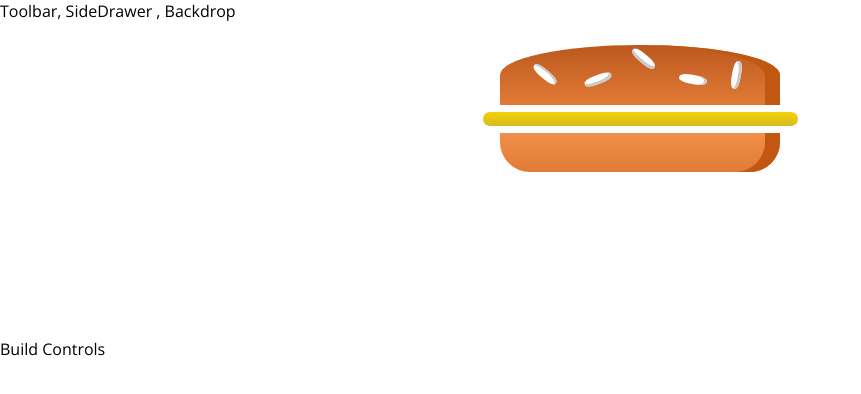
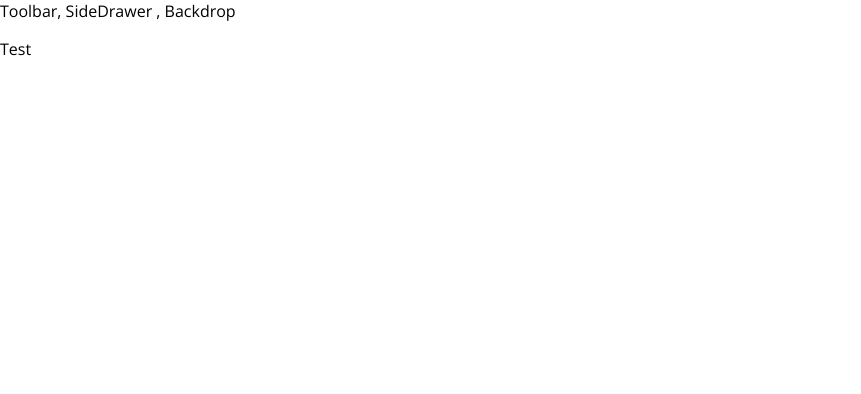
Before and after one commit to bitlucky/The_Burger_Builder, a React app: page / in a window 1280 px wide. Shown: the top 394 px of the page, without its empty margins (0-861 px from the left). Built offline with nearby package versions, Linux system fonts and the light colour scheme.

Commit message:
Root Component Added

```diff
--- a/src/App.js
+++ b/src/App.js
@@ -1,13 +1,13 @@
 import React, { Component } from 'react';
 import Layout from "./components/Layout/Layout";
-import BurgerBuilder from './containers/BurgerBuilder/BurgerBuilder';
+//import BurgerBuilder from './containers/BurgerBuilder/BurgerBuilder';
 
 class App extends Component {
   render () {
     return (
       <div>
         <Layout>
-         <BurgerBuilder/>
+        <p>Test</p>
         </Layout>
       </div>
     );
```
